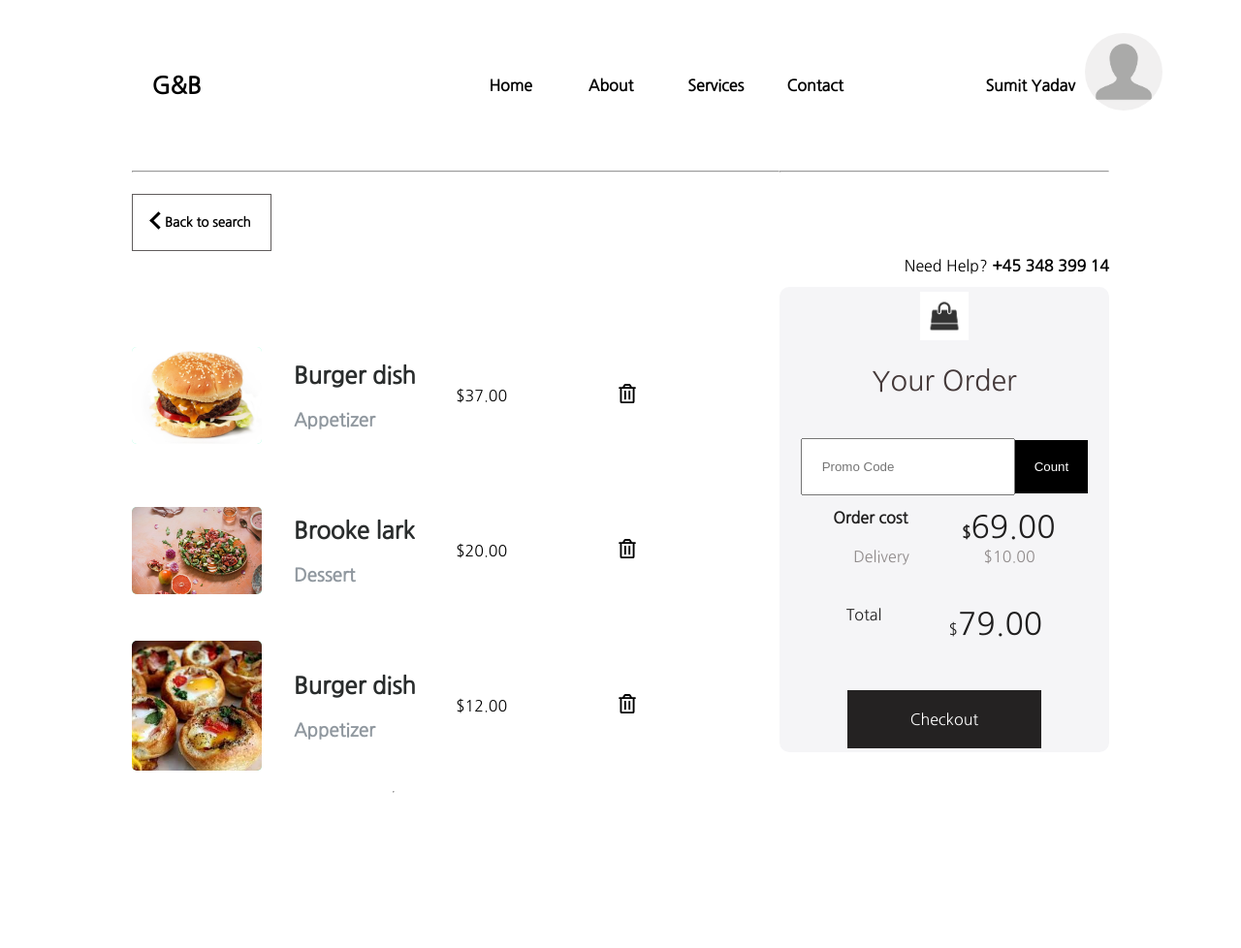
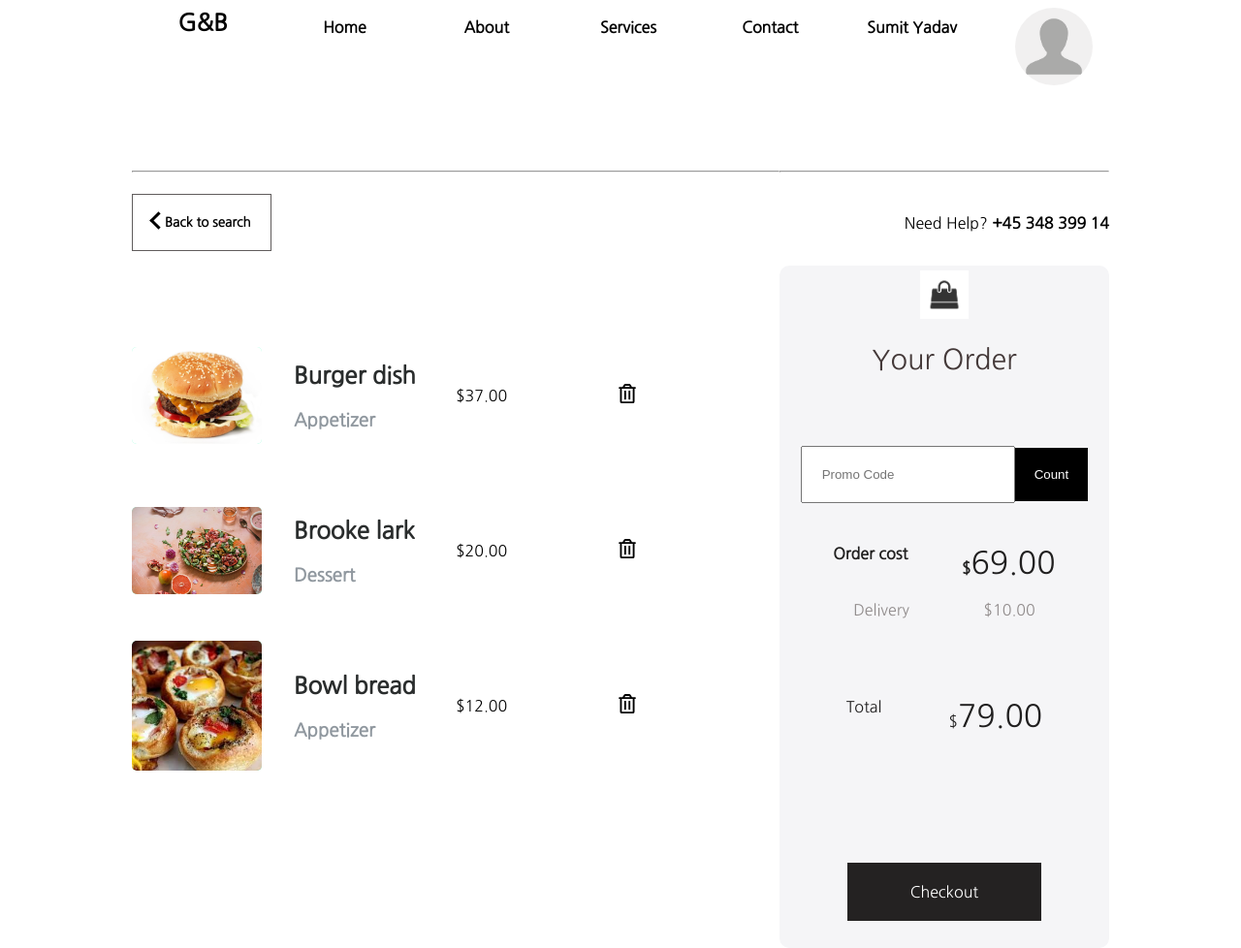
Before and after one commit to ysumit99/DribbleDesign, a plain HTML site: page index.html in a window 1280 px wide. Shown: the whole page at 97% size. Before the commit the page ends 834 px from the top, so only its background shows below. Drawn offline with Linux system fonts and the light colour scheme.

Commit message:
sidebar refactored using grid

```diff
--- a/index.css
+++ b/index.css
@@ -18,86 +18,90 @@
 
 .header {
   grid-area: header;
-  display: flex;
+  /* display: flex;
   justify-content: flex-end;
   align-items: center;
   position: relative;
+
+   */
   font-family: "Nanum Gothic", sans-serif;
   font-weight: 600;
   box-sizing: border-box;
-  padding-left: 20%;
+
   margin-bottom: 1%;
+  display: grid;
+  grid-template-areas: "logo menu1 menu2 menu3 menu4 profile displayPic";
+  grid-template-columns: 1fr 1fr 1fr 1fr 1fr 1fr 1fr;
+  grid-template-rows: 20vh;
 }
 
 .header > #logo {
+  grid-area: logo;
   font-weight: 900;
   font-size: 1.5rem;
   height: auto;
   width: auto;
-  position: absolute;
-  left: 2%;
+  /* position: absolute;
+  left: 2%; */
 }
 
 .header > #menu1 {
+  grid-area: menu1;
   height: auto;
   width: auto;
   /* border: 1px solid red; */
   padding: 10px;
-  position: absolute;
-  left: 35%;
+  /* position: absolute;
+  left: 35%; */
   /* background-color: burlywood; */
 }
 
 .header > #menu2 {
+  grid-area: menu2;
   height: auto;
   width: auto;
   /* border: 1px solid red; */
   padding: 10px;
-  position: absolute;
-  left: 45%;
+  /* position: absolute;
+  left: 45%; */
   /* background-color: burlywood; */
 }
 
 .header > #menu3 {
+  grid-area: menu3;
   height: auto;
   width: auto;
   /* border: 1px solid red; */
   padding: 10px;
-  position: absolute;
-  left: 55%;
+  /* position: absolute;
+  left: 55%; */
   /* background-color: burlywood; */
 }
 
 .header > #menu4 {
+  grid-area: menu4;
   height: auto;
   width: auto;
   /* border: 1px solid red; */
   padding: 10px;
-  position: absolute;
-  left: 65%;
+  /* position: absolute;
+  left: 65%; */
   /* background-color: burlywood; */
 }
 
 .header > #profile {
+  grid-area: profile;
   height: auto;
   width: auto;
   /* border: 1px solid red; */
   padding: 10px;
-  position: absolute;
-  left: 85%;
+  /* position: absolute;
+  left: 85%; */
   /* background-color: burlywood; */
 }
 
 .header > #displayPic {
-  height: 1rem;
-  width: 1rem;
-
-  /* border: 1px solid red; */
-  padding: 10px;
-  position: absolute;
-  top: 10%;
-  left: 95%;
-  /* background-color: burlywood; */
+  grid-area: displayPic;
 }
 
 .header > #displayPic > img {
@@ -291,9 +295,9 @@ hr {
 
 .sideBar > .contactNo {
   font-family: "Nanum Gothic", sans-serif;
-  position: absolute;
-  right: 0;
-  top: 15%;
+  margin-bottom: 10%;
+  float: right;
+  margin-top: 10%;
 }
 
 .sideBar > .contactNo > span {
@@ -302,9 +306,6 @@ hr {
 
 #bill {
   background-color: #f5f5f7;
-  height: 60vh;
-  position: absolute;
-  top: 20%;
   width: 100%;
   border-radius: 10px;
   display: grid;
--- a/index.html
+++ b/index.html
@@ -21,7 +21,7 @@
         <div id="profile">Sumit Yadav</div>
         <div id="displayPic"><img src="./images/profilePic.png" alt="" /></div>
       </div>
-      <hr />
+
       <div class="main">
         <hr />
 
@@ -64,7 +64,7 @@
         <div class="dish dish3">
           <img src="./images/bowlBreadBreakfast.jpeg" alt="" />
           <div class="about">
-            <h2>Burger dish</h2>
+            <h2>Bowl bread</h2>
             <h3>Appetizer</h3>
           </div>
           <div class="price">$12.00</div>
```
